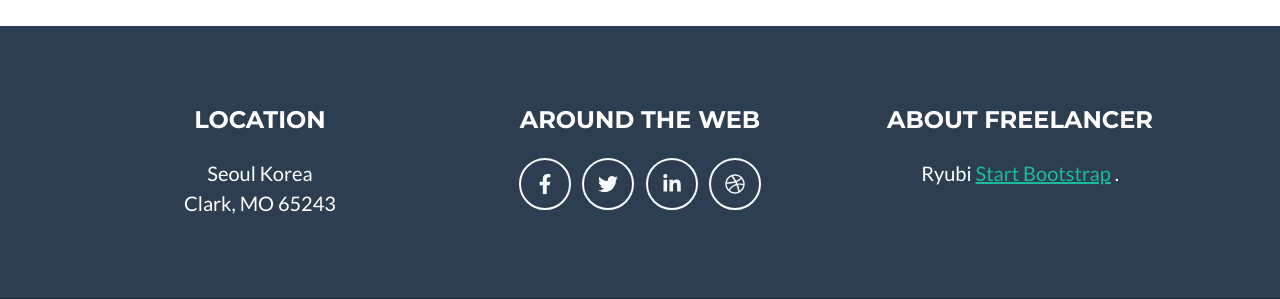
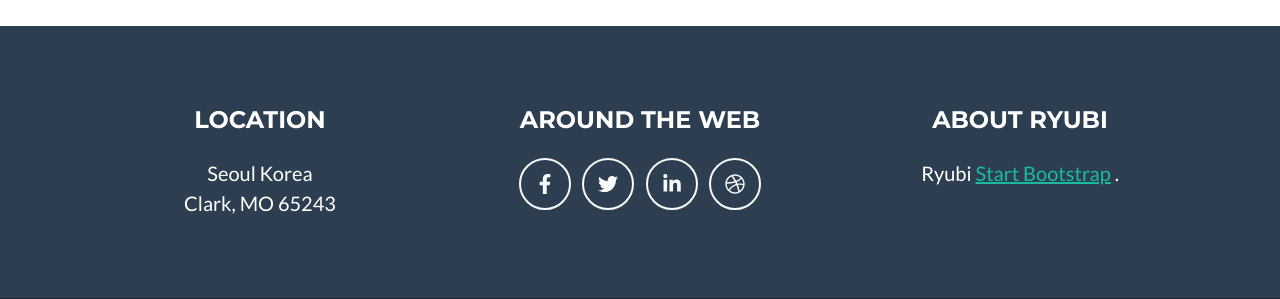
Before and after one commit to janiryubi/php, a PHP site: page / in a window 1280 px wide. Shown: the part 2980-3279 px from the top of the page. Run offline with PHP 8.4, Linux system fonts and the light colour scheme; some libraries are stand-ins or nearby versions.

Commit message:
수정사항 변경

```diff
--- a/index.php
+++ b/index.php
@@ -250,7 +250,7 @@
                     </div>
                     <!-- Footer About Text-->
                     <div class="col-lg-4">
-                        <h4 class="text-uppercase mb-4">About Freelancer</h4>
+                        <h4 class="text-uppercase mb-4">About Ryubi</h4>
                         <p class="lead mb-0">
                             Ryubi
                             <a href="#">Start Bootstrap</a>
```
